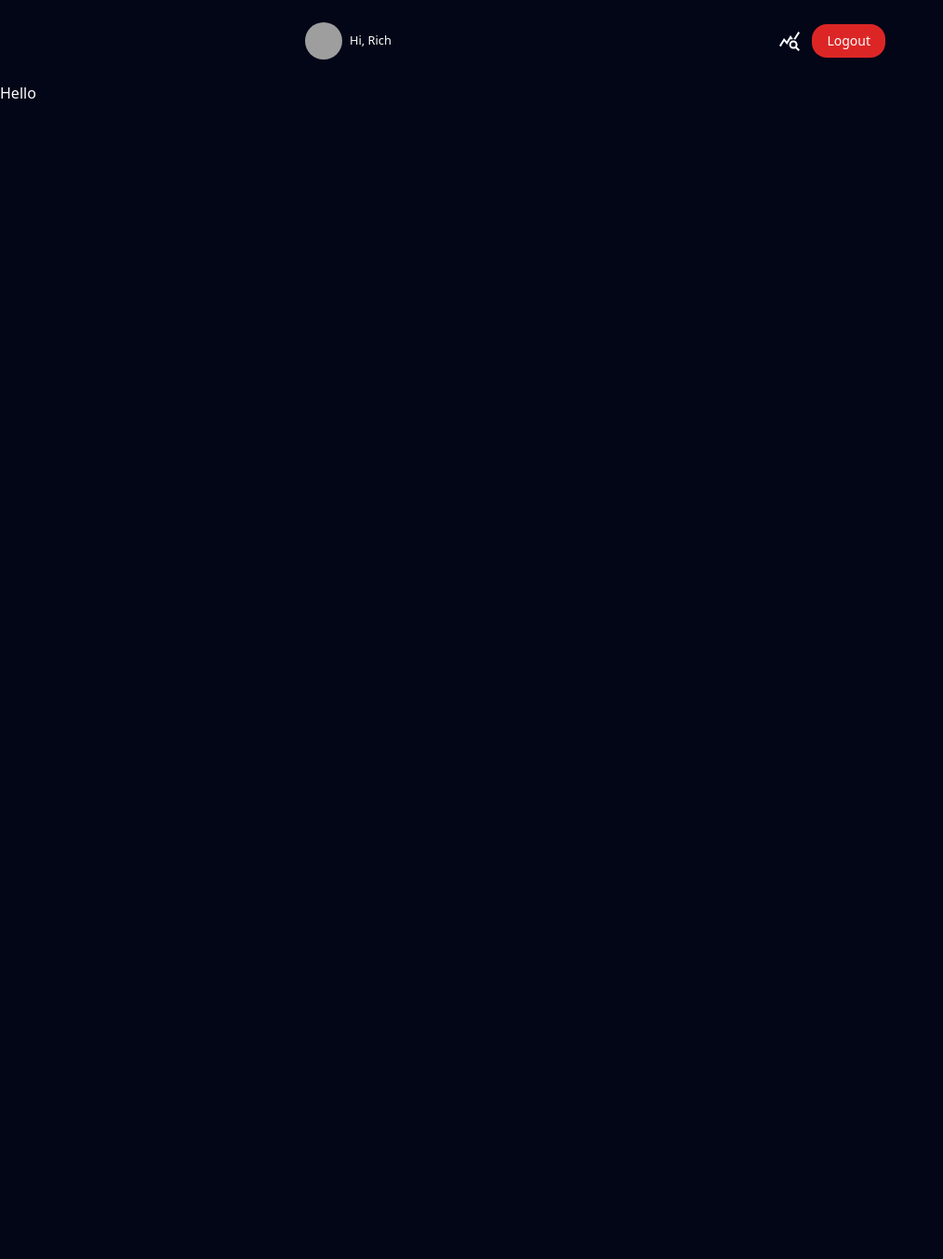
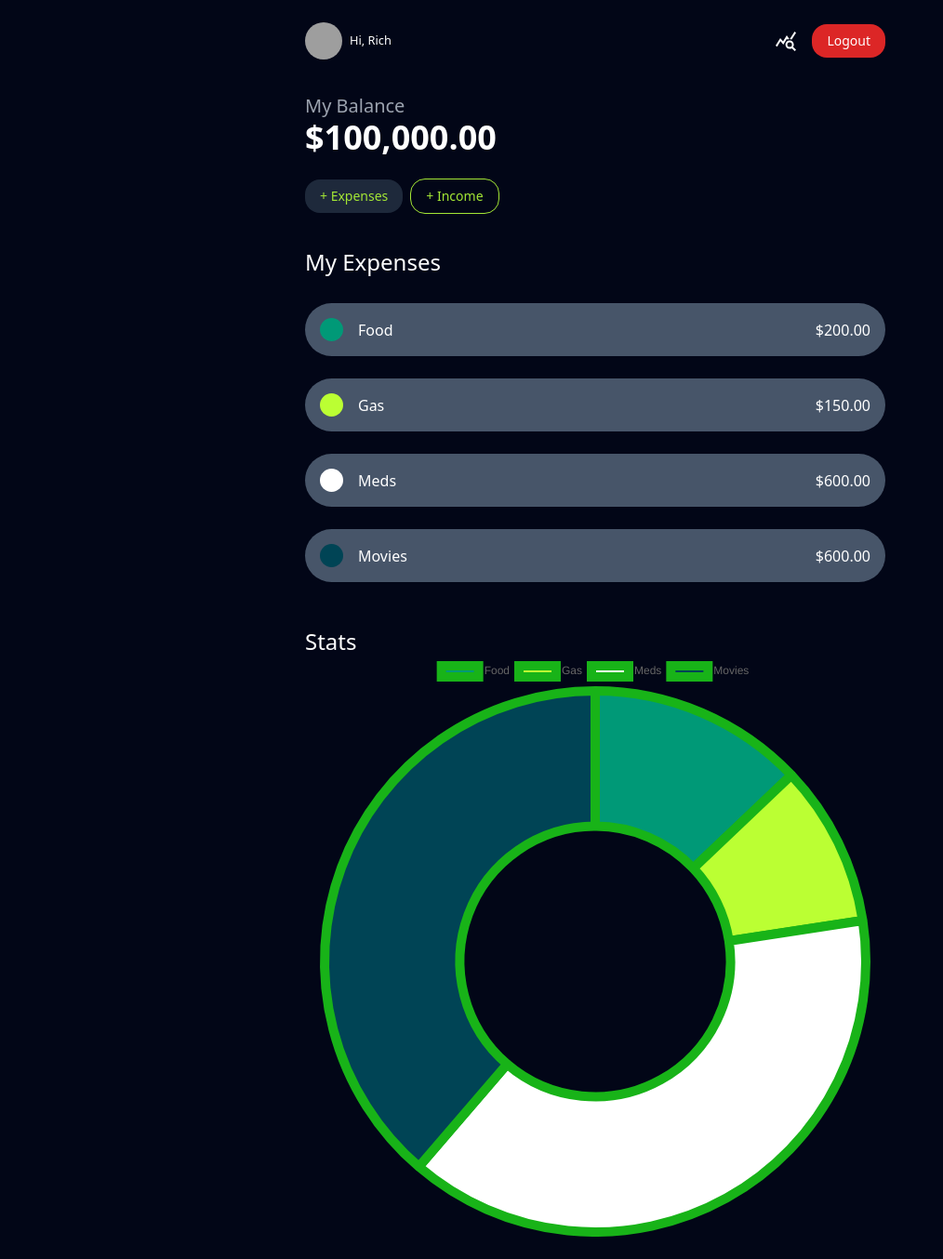
Before and after one commit to richmondazadze/expense-tracker, a Next.js app: page / in a window 1280 px wide. Shown: the whole page at 93% size, without its empty margins (0-1014 px from the left). Before the commit the page ends 800 px from the top, so only its background shows below. Built offline with nearby package versions, Linux system fonts and the light colour scheme; grey boxes are pictures that could not be loaded.

Commit message:
Phase One

```diff
--- a/app/globals.css
+++ b/app/globals.css
@@ -17,6 +17,14 @@
     @apply px-4 py-2 text-sm capitalize  rounded-2xl;
   }
 
+  .btn-primary {
+    @apply bg-slate-800 border-slate-700 text-lime-400;
+  }
+
+  .btn-primary-outline {
+    @apply border border-lime-400 text-lime-400;
+  }
+
   .btn-danger {
     @apply bg-red-600 border-red-600;
   }
--- a/app/page.js
+++ b/app/page.js
@@ -1,5 +1,69 @@
+import { currencyFormatter } from "@/lib/utlis";
 
+import ExpenseCategoryItem from "@/components/ExpenseCategoryItem";
+
+import { Chart as ChartJS, ArcElement, Tooltip, Legend } from "chart.js";
+
+import { Doughnut } from "react-chartjs-2";
+
+ChartJS.register(ArcElement, Tooltip, Legend);
+
+const DUMMY_DATA = [
+  { id: 1, title: "Food", color: "#097", amount: 200 },
+  { id: 1, title: "Gas", color: "#bf3", amount: 150 },
+  { id: 1, title: "Meds", color: "#fff", amount: 600 },
+  { id: 1, title: "Movies", color: "#045", amount: 600 },
+];
 
 export default function Home() {
-  return <p>Hello</p>;
+  return (
+    <main className="container max-w-2xl px-6 mx-auto">
+      <section className="py-3">
+        <small className="text-gray-400 text-xl">My Balance</small>
+        <h2 className="text-4xl font-bold">{currencyFormatter(100000)}</h2>
+      </section>
+
+      <section className="flex items-center gap-2 py-3">
+        <button className="btn btn-primary">+ Expenses</button>
+        <button className="btn btn-primary-outline">+ Income</button>
+      </section>
+
+      {/* {Expenses} */}
+      <section className="py-6">
+        <h3 className="text-2xl">My Expenses</h3>
+        <div className="flex flex-col gap-6 mt-7">
+          {DUMMY_DATA.map((expense) => {
+            return (
+              <ExpenseCategoryItem
+                color={expense.color}
+                title={expense.title}
+                amount={expense.amount}
+              />
+            );
+          })}
+        </div>
+      </section>
+
+      {/* Chart */}
+      <section className="py-6">
+        <h3 className="text-2xl">Stats</h3>
+        <div>
+          <Doughnut
+            data={{
+              labels: DUMMY_DATA.map((expense) => expense.title),
+              datasets: [
+                {
+                  label: "Expenses",
+                  data: DUMMY_DATA.map((expense) => expense.amount),
+                  backgroundColor: DUMMY_DATA.map((expense) => expense.color),
+                  borderColor: ["#18b318"],
+                  borderWidth: 10,
+                },
+              ],
+            }}
+          />
+        </div>
+      </section>
+    </main>
+  );
 }
--- /dev/null
+++ b/components/ExpenseCategoryItem.js
@@ -0,0 +1,20 @@
+import { currencyFormatter } from "@/lib/utlis";
+
+function ExpenseCategoryItem({ color, title, amount }) {
+  return (
+    <button>
+      <div className="flex items-center justify-between px-4 py-4 bg-slate-600 rounded-full">
+        <div className="flex items-center gap-4">
+          <div
+            className="w-[25px] h-[25px] rounded-full"
+            style={{ backgroundColor: color }}
+          />
+          <h4 className="capitalize">{title}</h4>
+        </div>
+        <p>{currencyFormatter(amount)}</p>
+      </div>
+    </button>
+  );
+}
+
+export default ExpenseCategoryItem;
--- a/components/navigation.js
+++ b/components/navigation.js
@@ -15,9 +15,9 @@ function Nav() {
 
           <small>Hi, Rich</small>
         </div>
-        <nav className="flex items-center gap-3">
+        <nav className="flex items-center gap-4">
           <div className="text-2xl">
-            <MdOutlineQueryStats />
+            <MdOutlineQueryStats className="hover:scale-110 transition-all duration-200" />
           </div>
           <div>
             <button className="btn btn-danger">Logout</button>
--- /dev/null
+++ b/lib/utlis.js
@@ -0,0 +1,8 @@
+export const currencyFormatter = (amount) => {
+    const formatter = Intl.NumberFormat('en-US', {
+        currency: "USD",
+        style: "currency"
+    })
+
+    return formatter.format(amount);
+}
--- a/package.json
+++ b/package.json
@@ -9,8 +9,10 @@
     "lint": "next lint"
   },
   "dependencies": {
+    "chart.js": "^4.4.3",
     "next": "14.2.5",
     "react": "^18",
+    "react-chartjs-2": "^5.2.0",
     "react-dom": "^18",
     "react-icons": "^5.2.1"
   },
```
Also changed, not shown: 1 other file (tests, documents, lock files or other folders).
